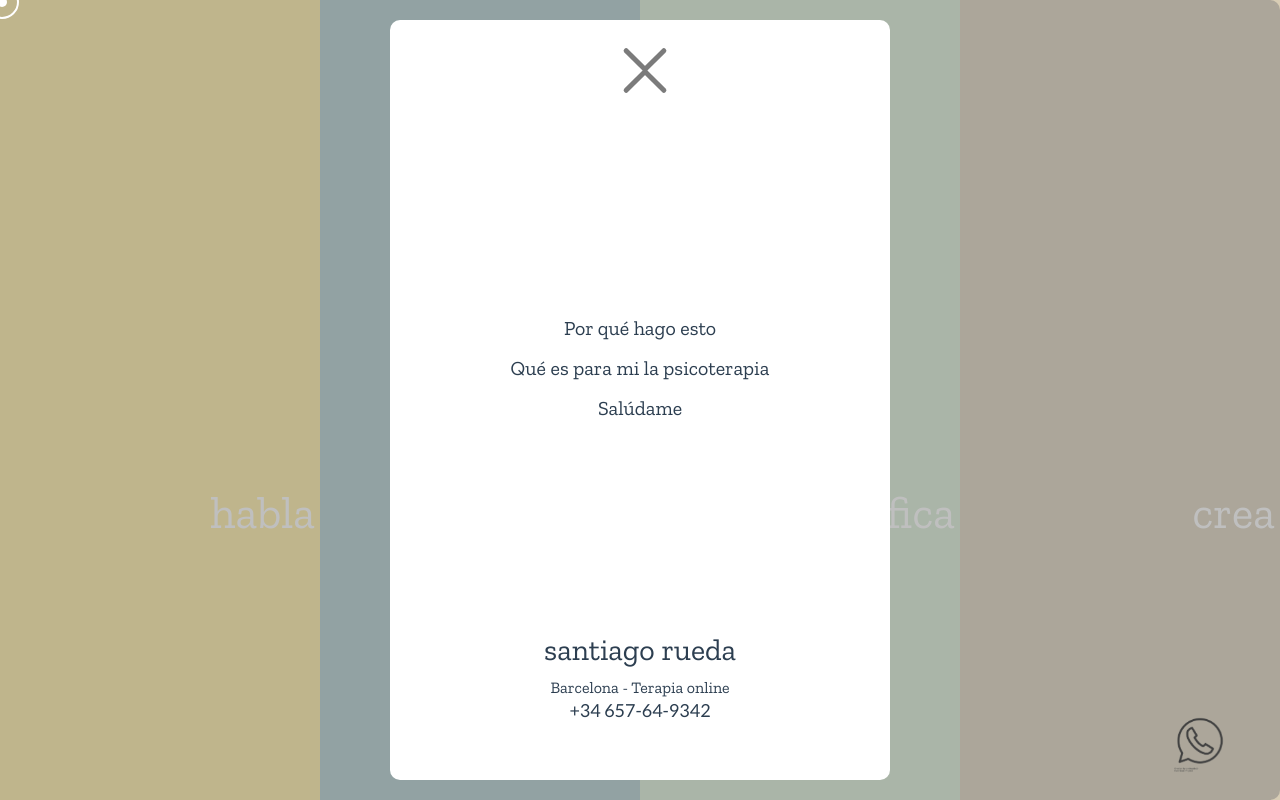
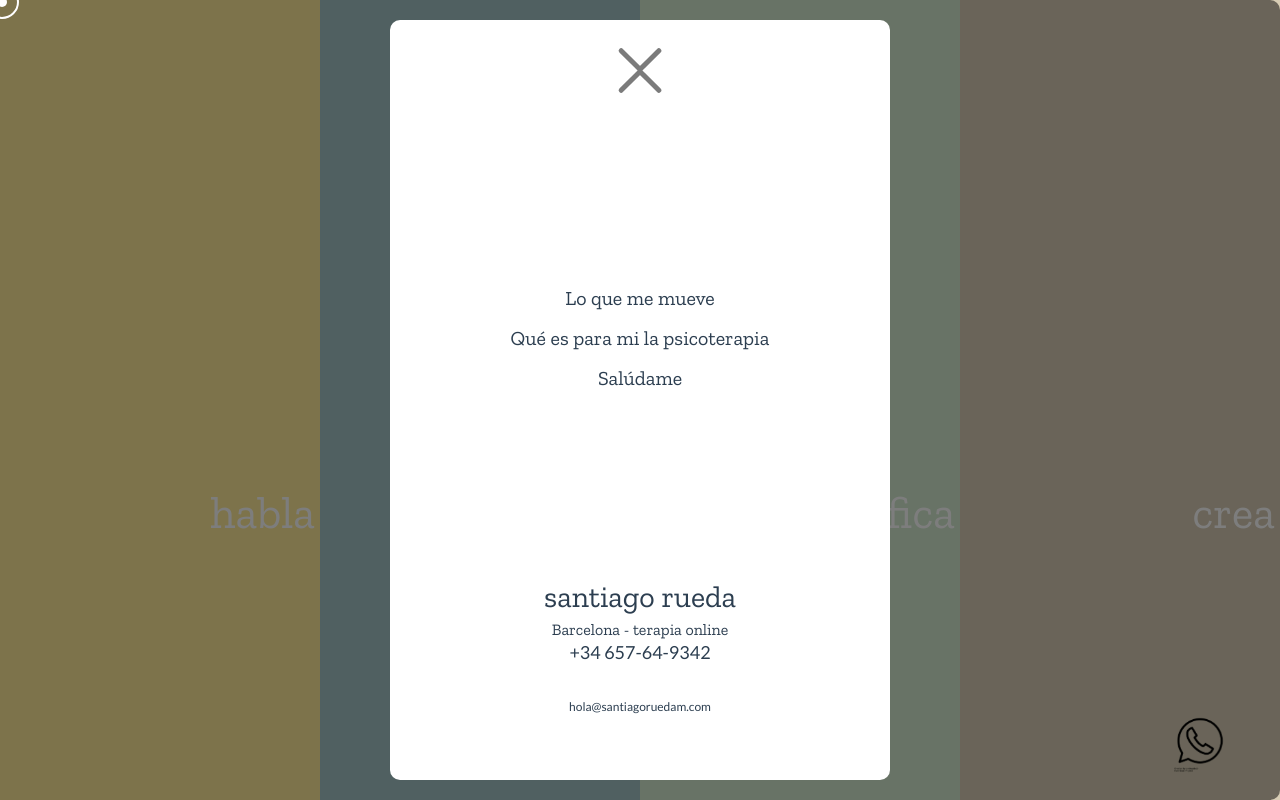
Before and after one commit to Santorm/santiago-rueda, a Vue app: page / in a window 1280 px wide. Both pictures are taken after a click on the element 645 px from the left and 72 px from the top of the page. Built offline with nearby package versions, Linux system fonts and the light colour scheme; a web font is replaced by a local one.

Commit message:
mouse customize

```diff
--- a/src/components/Menu.vue
+++ b/src/components/Menu.vue
@@ -1,17 +1,19 @@
 <template>
   <div class="menu-container">
-    <div class="overlay" v-if="menuActive"></div>
-    <div class="menu" v-if="menuActive">
+    <div class="overlay text-focus-in-0-5" v-if="menuActive"></div>
+    <div class="menu" v-if="menuActive" @mouseenter="mouseDark" @mouseleave="mouseLight">
       <div class="content-wrap">
         <div class="page-links">
-          <div class="link">Por qué hago esto</div>
-          <div class="link">Qué es para mi la psicoterapia</div>
-          <div class="link">Salúdame</div>
+          <!-- <div class="link" @mouseenter="mouseHover" @mouseleave="mouseNormal">Principios</div> -->
+          <div class="link" @mouseenter="mouseHover" @mouseleave="mouseNormal">Lo que me mueve</div>
+          <div class="link" @mouseenter="mouseHover" @mouseleave="mouseNormal">Qué es para mi la psicoterapia</div>
+          <div class="link" @mouseenter="mouseHover" @mouseleave="mouseNormal">Salúdame</div>
         </div>
         <div class="presentationData">
           <div class="name">santiago rueda</div>
-          <div class="city">Barcelona - Terapia online</div>
+          <div class="city">Barcelona - terapia online</div>
           <a href="tel:+34657649342" class="phone">+34 657-64-9342</a>
+          <a href="tel:+34657649342" class="mail">hola@santiagoruedam.com</a>
         </div>
       </div>
     </div>
@@ -32,12 +34,14 @@ export default {
     return {
       menuActive: false
     };
-  }
+  },
+
 };
 </script>
 
 <style lang="scss" scoped>
 .menu-container {
+  cursor: none !important;
   .menu {
     position: absolute;
     width: 500px;
@@ -60,32 +64,40 @@ export default {
       box-sizing: border-box;
       height: 100%;
       .page-links {
-        height: 75%;
+        height: 66%;
         display: flex;
         flex-direction: column;
         justify-content: center;
-        font-family: 'Zilla Slab', serif;
+        font-family: "Zilla Slab", serif;
         .link {
           margin: 10px auto;
           font-size: 20px;
         }
       }
       .presentationData {
-        height: 25%;
-        font-family: 'Zilla Slab', serif;
+        height: 33%;
+        font-family: "Zilla Slab", serif;
         .name {
           font-size: 30px;
           margin-top: 20px;
         }
         .city {
-          margin-top: 15px;
+          margin-top: 10px;
           font-size: 16px;
         }
         .phone {
-          display: inline-block;
+          display: block;
           margin-top: 5px;
           font-family: "Lato", sans-serif;
           font-size: 18px;
+          color: #2c3e50;
+          text-decoration: none;
+        }
+        .mail{
+          display: block;
+          margin-top: 40px;
+          font-family: "Lato", sans-serif;
+          font-size: 12px;
           color: #2c3e50;
           text-decoration: none;
         }
@@ -97,8 +109,7 @@ export default {
     position: absolute;
     width: 100vw;
     height: 100vh;
-    background: grey;
-    opacity: 0.5;
+    background: #00000082;
     border-radius: 0 10px 10px 0;
     z-index: 1;
   }
@@ -106,7 +117,7 @@ export default {
   /*menu-icon*/
 
   #nav-icon {
-    left: calc(50% - 25px);
+    left: calc(50% - 30px);
     z-index: 4;
     width: 60px;
     height: 45px;
--- a/src/main.js
+++ b/src/main.js
@@ -4,6 +4,33 @@ import App from './App.vue'
 
 Vue.config.productionTip = false
 
+Vue.mixin({
+  methods: {
+    mouseLight() {
+      document.querySelector('.g-cursor__circle').style.borderColor ="#ffffff"
+      document.querySelector('.g-cursor__point').style.background ="#ffffff"
+    },
+    mouseDark() {
+      document.querySelector('.g-cursor__circle').style.borderColor ="#7b7b7b"
+      document.querySelector('.g-cursor__point').style.background ="#7b7b7b"
+    },
+    mouseHover() {
+      document.querySelector('.g-cursor__point').style.width ="16px"
+      document.querySelector('.g-cursor__point').style.height ="16px"
+      document.querySelector('.g-cursor__point').style.top ="-3px"
+      document.querySelector('.g-cursor__point').style.left ="-3px"
+      document.querySelector('.g-cursor__point').style.opacity ="0.5"
+    },
+    mouseNormal() {
+      document.querySelector('.g-cursor__point').style.width ="10px"
+      document.querySelector('.g-cursor__point').style.height ="10px"
+      document.querySelector('.g-cursor__point').style.top ="0"
+      document.querySelector('.g-cursor__point').style.left ="0"
+      document.querySelector('.g-cursor__point').style.opacity ="1"
+    }
+  }
+})
+
 new Vue({
   render: h => h(App),
 }).$mount('#app')
```
